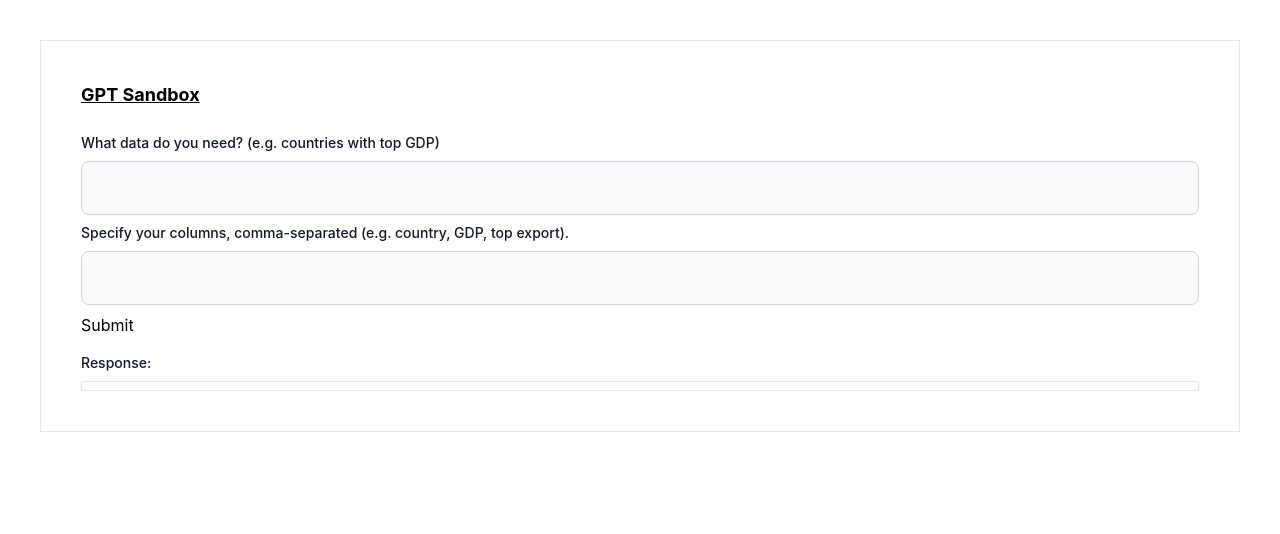
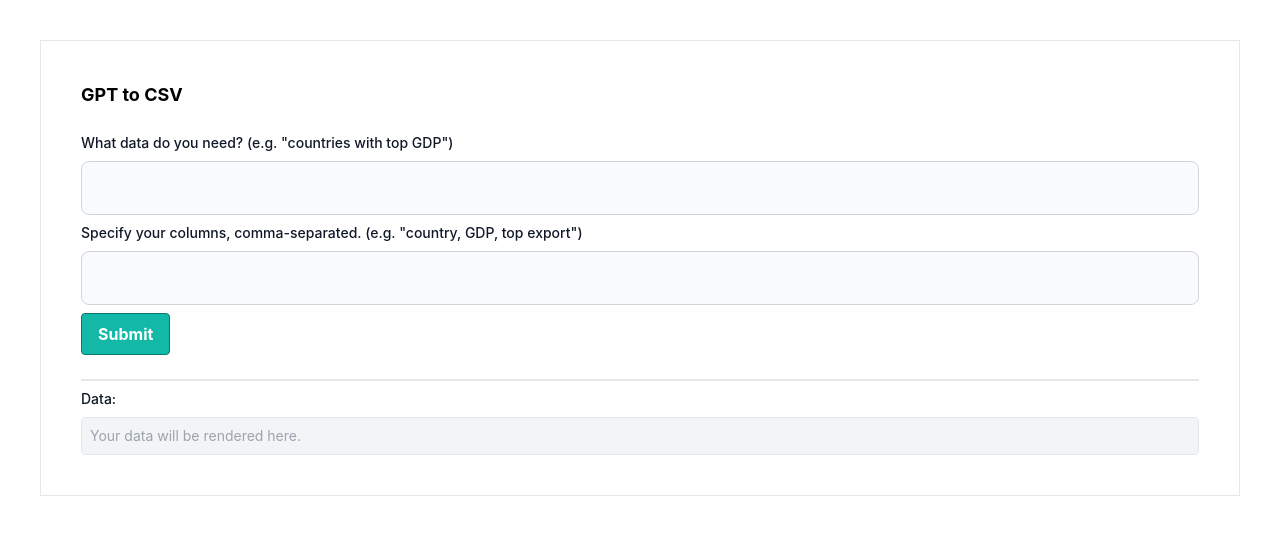
Before and after one commit to mshumayl/gpt-to-csv, a React (Create React App) app: page / in a window 1280 px wide. Shown: the top 534 px of the page. Built offline with nearby package versions, Linux system fonts and the light colour scheme.

Commit message:
Improve styling

```diff
--- a/src/App.tsx
+++ b/src/App.tsx
@@ -10,6 +10,9 @@ function AIResponse() {
   const [request, setRequest] = useState('');
   const [columns, setColumns] = useState('');
 
+  const [fileName, setFileName] = useState('');
+
+
   useEffect(() => {
     async function fetchData() {
 
@@ -19,7 +22,7 @@ function AIResponse() {
         apiKey: process.env.REACT_APP_OPENAI_API_KEY,
       });
 
-      const prompt = `Give me an accurate data of ${request} with the following columns: ${columns}. Please return only the top 2 items, and make sure the data in the form of array of arrays. Make the first element the columns. Most importantly, make sure it is a valid JSON string.`
+      const prompt = `Give me an accurate data of ${request} with the following columns: ${columns}. Make sure the data in the form of array of arrays. Make the first element the columns. Most importantly, make sure it is a valid JSON string by always fitting the end of array with the max token.`
 
       const openai = new OpenAIApi(configuration);
 
@@ -27,7 +30,7 @@ function AIResponse() {
         model: "text-davinci-003",
         prompt: prompt,
         temperature: 0,
-        max_tokens: 60,
+        max_tokens: 1200,
         top_p: 1.0,
         frequency_penalty: 0.0,
         presence_penalty: 0.0,
@@ -56,38 +59,44 @@ function AIResponse() {
     const reqValue = reqElement?.value;
     const colsValue = colsElement?.value;
 
+    const fName = reqValue.toLowerCase().replace(/\s/g, "-") + ".csv"
+
     setRequest(reqValue);
     setColumns(colsValue);
+
+    setFileName(fName);
 
     setButtonClicked(true);
   }
 
   return (
     <div>
-      <label htmlFor="user-request" className="block mb-2 text-sm font-medium text-gray-900 dark:text-white">What data do you need? (e.g. countries with top GDP)
-        <input type="text" id="user-request" defaultValue={request} className="block w-full mt-2 p-4 text-gray-900 border border-gray-300 rounded-lg bg-gray-50 sm:text-md focus:ring-blue-500 focus:border-blue-500 dark:bg-gray-700 dark:border-gray-600 dark:placeholder-gray-400 dark:text-white dark:focus:ring-blue-500 dark:focus:border-blue-500"/>
+      <label htmlFor="user-request" className="block mb-2 text-sm font-medium text-gray-900 dark:text-white">What data do you need? (e.g. "countries with top GDP")
+        <input type="text" id="user-request" defaultValue={request} className="block w-full mt-2 p-4 text-gray-900 border border-gray-300 rounded-lg bg-gray-50 sm:text-md focus:ring-teal-500 focus:border-teal-500 dark:bg-gray-700 dark:border-gray-600 dark:placeholder-gray-400 dark:text-white dark:focus:ring-teal-500 dark:focus:border-teal-500"/>
       </label>
-      <label htmlFor="user-columns" className="block mb-2 text-sm font-medium text-gray-900 dark:text-white">Specify your columns, comma-separated (e.g. country, GDP, top export).
-        <input type="text" id="user-columns" defaultValue={columns} className="block w-full mt-2 p-4 text-gray-900 border border-gray-300 rounded-lg bg-gray-50 sm:text-md focus:ring-blue-500 focus:border-blue-500 dark:bg-gray-700 dark:border-gray-600 dark:placeholder-gray-400 dark:text-white dark:focus:ring-blue-500 dark:focus:border-blue-500"/>
+      <label htmlFor="user-columns" className="block mb-2 text-sm font-medium text-gray-900 dark:text-white">Specify your columns, comma-separated. (e.g. "country, GDP, top export")
+        <input type="text" id="user-columns" defaultValue={columns} className="block w-full mt-2 p-4 text-gray-900 border border-gray-300 rounded-lg bg-gray-50 sm:text-md focus:ring-teal-500 focus:border-teal-500 dark:bg-gray-700 dark:border-gray-600 dark:placeholder-gray-400 dark:text-white dark:focus:ring-teal-500 dark:focus:border-teal-500"/>
       </label>
-      <button onClick={handleButtonClick} className="btn btn-primary">Submit</button>
-      <div className="block mb-2 mt-4 text-sm font-medium text-gray-900 dark:text-white">Response:</div>
-      <div className="border">
-        <div className="m-2">
+      <button onClick={handleButtonClick} className="bg-teal-500 hover:bg-teal-700 text-white font-bold py-2 px-4 border border-teal-700 rounded">Submit</button>
+      <div className="mt-6 border-t-2">
+        <div className="block mb-2 mt-2 text-sm font-medium text-gray-900 dark:text-white">Data:</div>
+        <div className="border bg-gray-100 rounded">
+          <div className="m-2 text-sm text-gray-400">
             {data ? (
               <pre>{JSON.stringify(data, null, 2)}</pre>
             ) : (
               buttonClicked ? (
                 "Loading..."
               ) : (
-              ""
+                "Your data will be rendered here."
               )
             )}
 
           </div>
-        <div>
+        </div>
+        <div className="mt-5">
             {data ? (
-            <CSVLink data={data}>Download</CSVLink>
+              <CSVLink data={data} filename={fileName} className="bg-teal-500 hover:bg-teal-700 text-white font-bold py-2 px-4 border border-teal-700 rounded">Download CSV</CSVLink>
             ) : (
               ""
             )}
@@ -102,8 +111,8 @@ function App() {
   return (
     <div className="mx-10 my-10 border">
       <div className="mx-10 my-10">
-        <div className="text-lg font-bold underline">
-          GPT Sandbox
+        <div className="text-lg font-bold">
+          GPT to CSV
         </div>
         <div className="mb-6 mt-6">
           <AIResponse />
```
Lines whose indentation alone changed are shown as unchanged.
